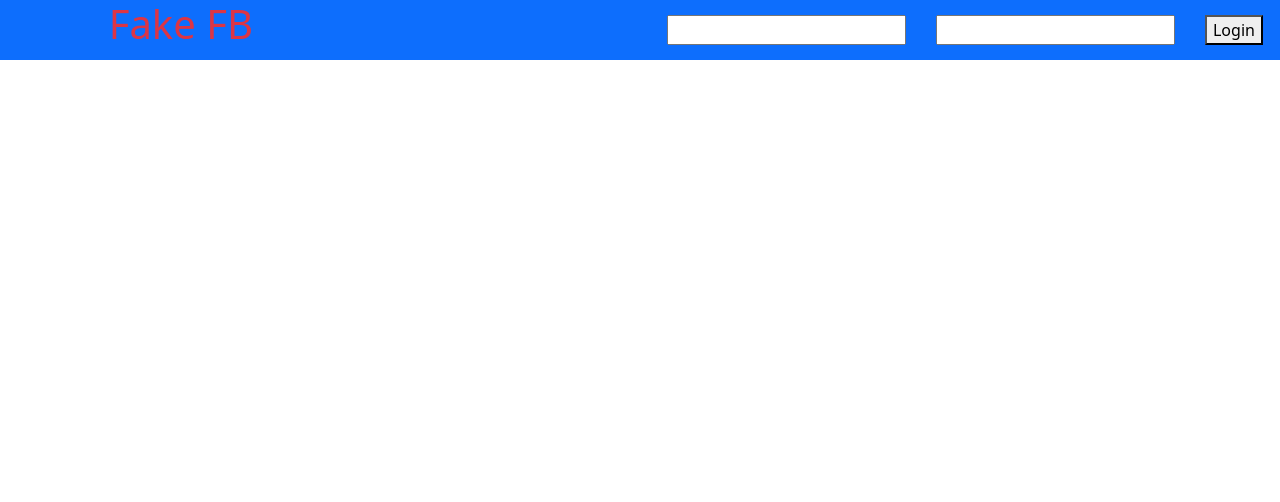
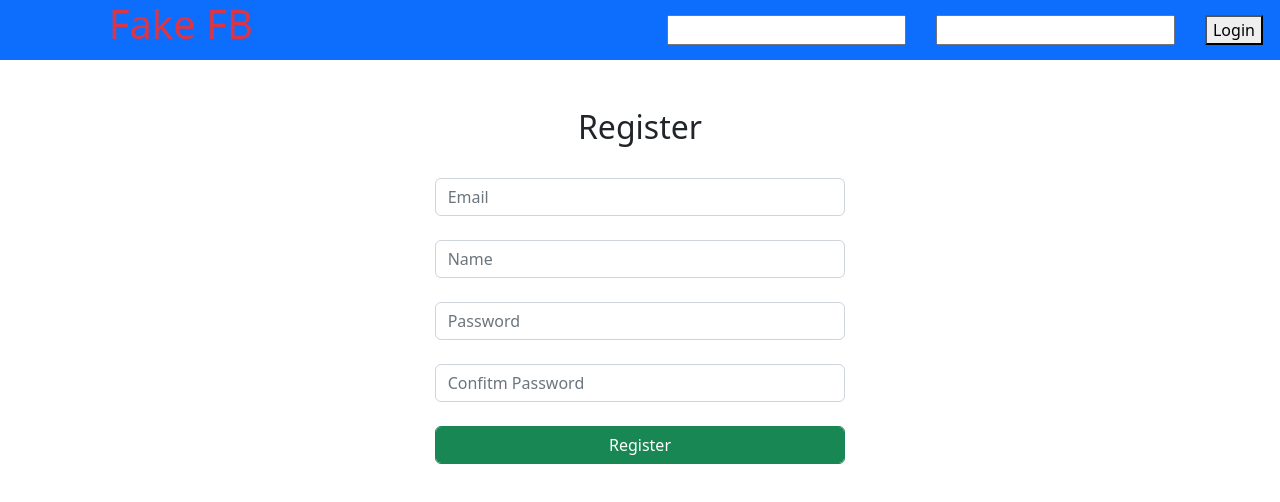
Before and after one commit to jaafari-R/React-Fakefb---local-auth-frontend, a React (Create React App) app: page / in a window 1280 px wide. Shown: the top 502 px of the page. Built offline with nearby package versions, Linux system fonts and the light colour scheme.

Commit message:
Added Register component

```diff
--- a/src/App.js
+++ b/src/App.js
@@ -1,10 +1,12 @@
 import './App.css';
 import Navbar from './Navbar';
+import Register from './Register';
 
 function App() {
   return (
     <div>
       <Navbar />
+      <Register />
     </div>
   );
 }
--- /dev/null
+++ b/src/Register.js
@@ -0,0 +1,32 @@
+import React from "react";
+
+import '../node_modules/bootstrap/dist/css/bootstrap.min.css'
+
+class Register extends React.Component {
+    render()
+    {
+        return (
+            <div class="text-center">
+                <br />
+                <br />
+                <h2>Register</h2>
+                <br />
+                <div class="row">
+                    <form action="" class="offset-md-4 col-md-4">
+                        <input class="form-control" type="email" placeholder="Email"/>
+                        <br />
+                        <input class="form-control" type="name" placeholder="Name"/>
+                        <br />
+                        <input class="form-control" type="password" placeholder="Password"/>
+                        <br />
+                        <input class="form-control" type="conf-password" placeholder="Confitm Password"/>
+                        <br />
+                        <button class="form-control btn btn-success">Register</button>
+                    </form>
+                </div>
+            </div>
+        );
+    }
+}
+
+export default Register;
```
